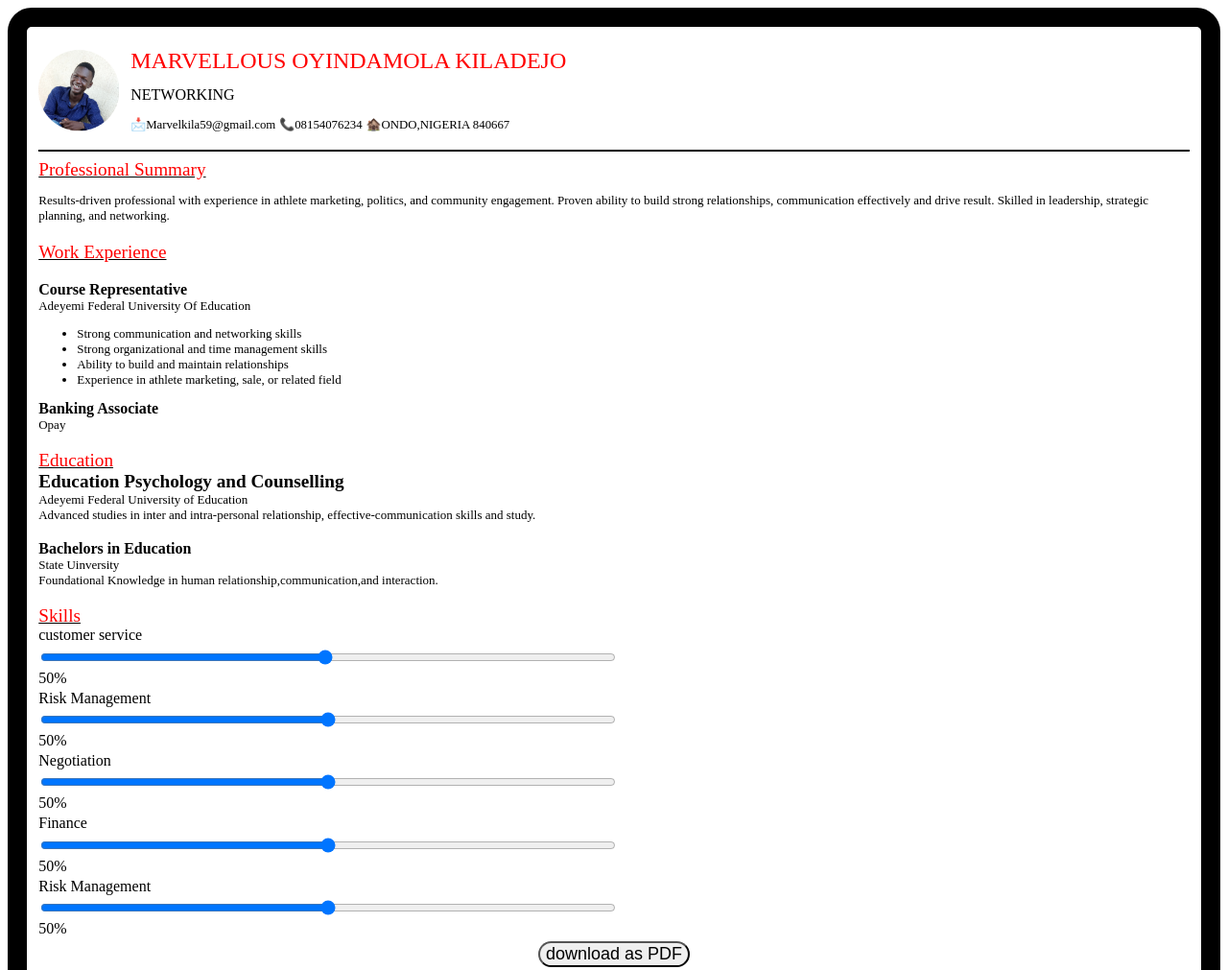
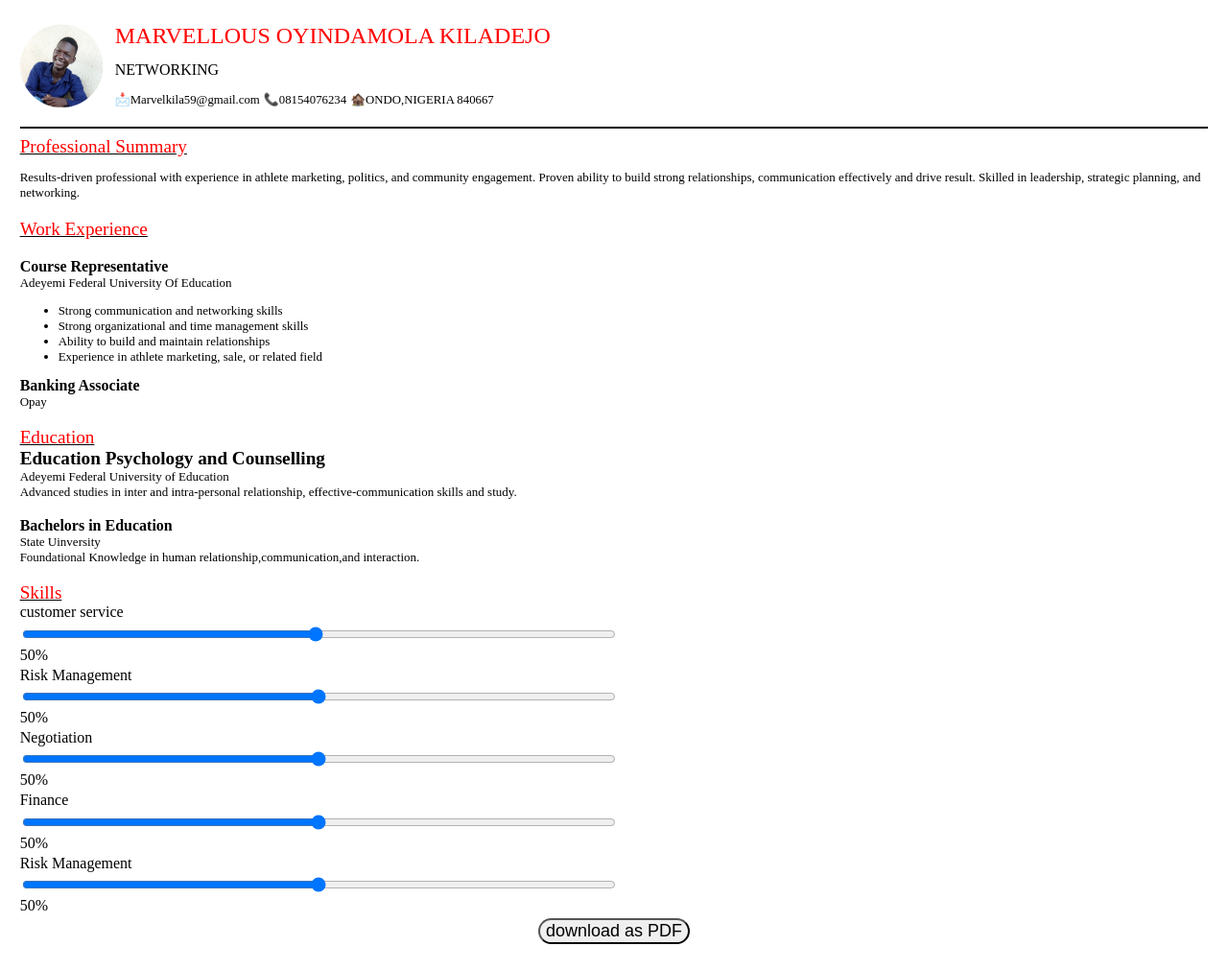
Before and after one commit to the-gods42/resume-maker, a plain HTML site: page index.html in a window 1280 px wide. Shown: the top 1011 px of the page at 96% size. Drawn offline with Linux system fonts and the light colour scheme.

Commit message:
Refactor CSS styles for CV maker

```diff
--- a/cv maker.css
+++ b/cv maker.css
@@ -1,9 +1,4 @@
-body{
-  border-radius: 25px;
-  border: 20px;
-  border-style:solid;
-  min-height:100vh;
-}
+
 .cover{
   margin:1%;
 }
@@ -84,4 +79,5 @@ body{
 }
 .p10{
   text-align: center;
+
 }
```
